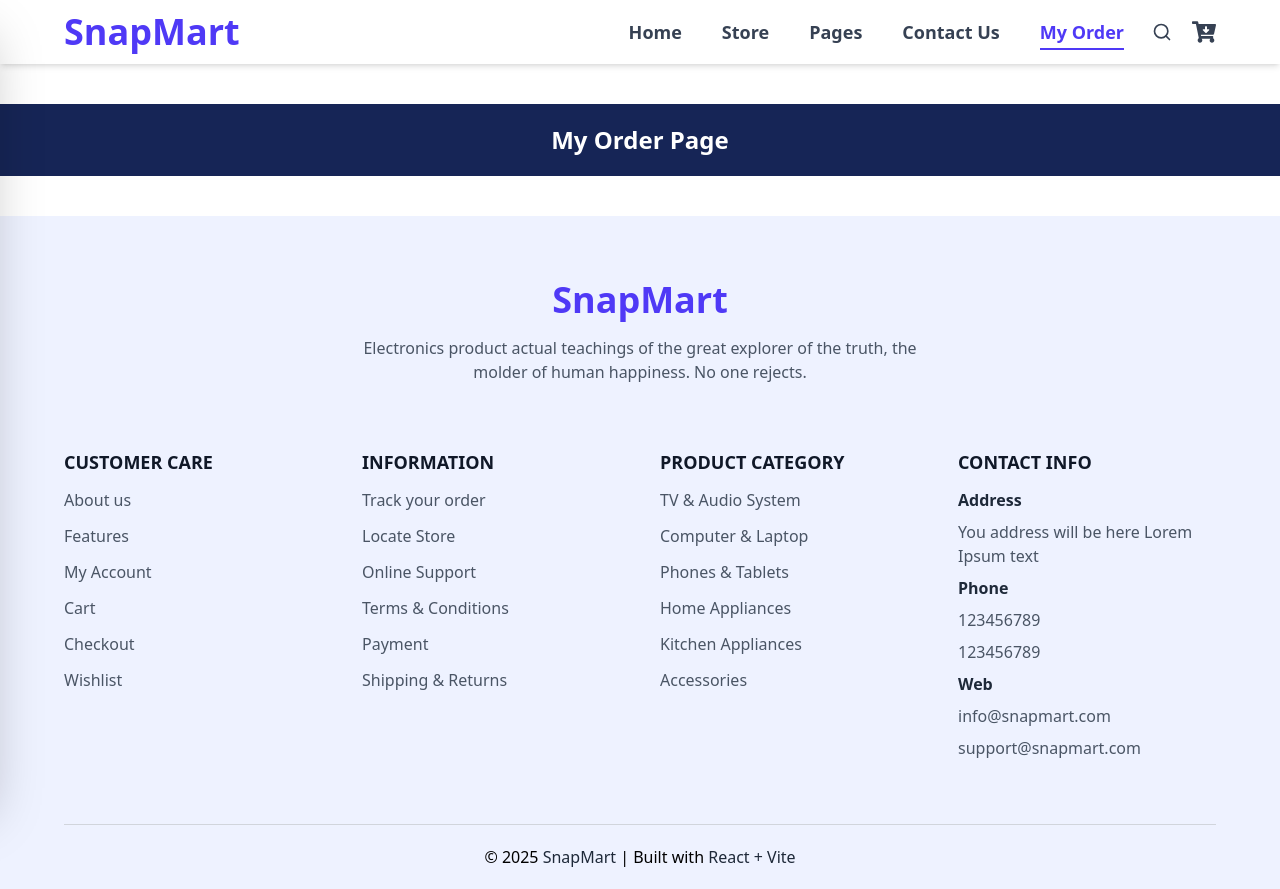
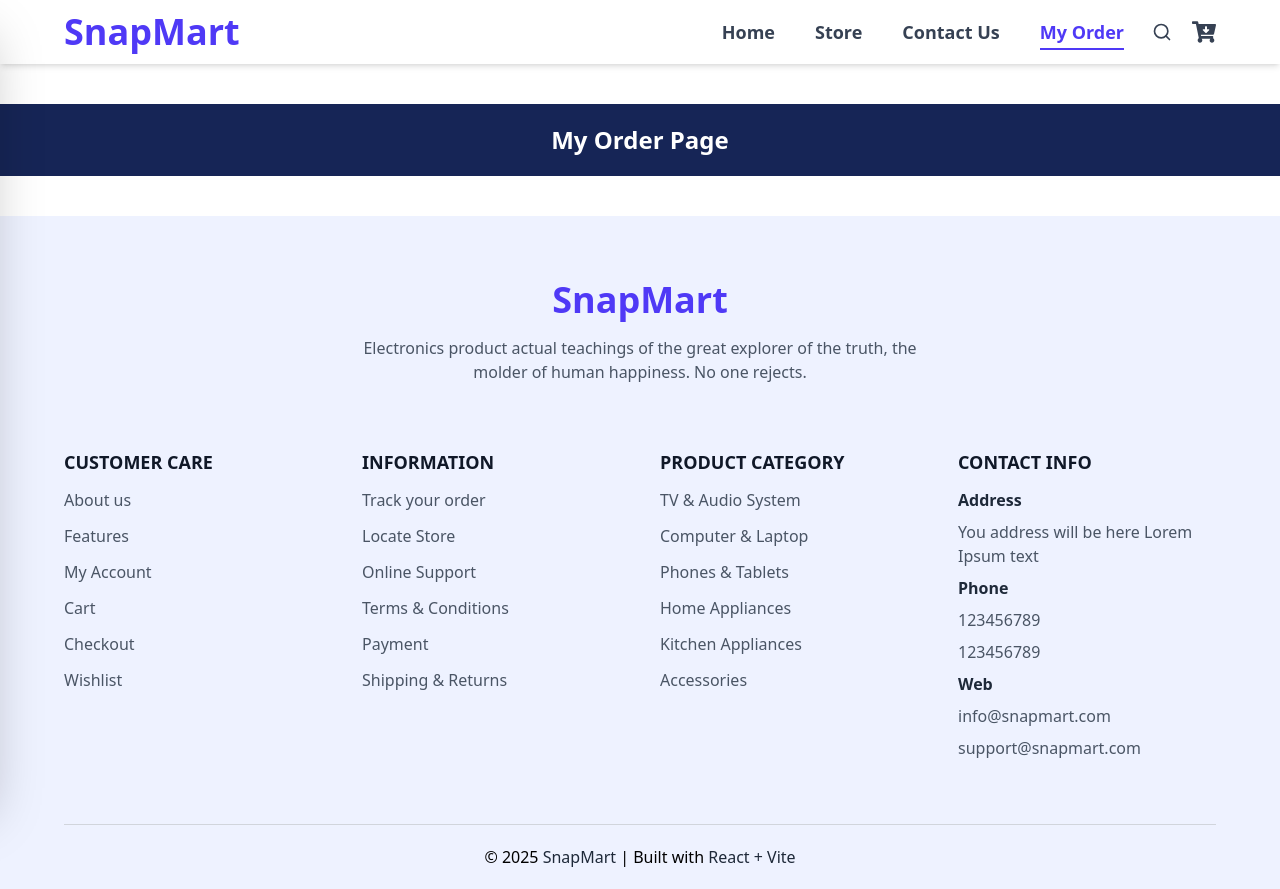
Before and after one commit to gulshan44/snapmart, a React (Vite) app: page /myorder in a window 1280 px wide. Built offline with nearby package versions, Linux system fonts and the light colour scheme.

Commit message:
Update ui

```diff
--- a/src/component/Navbar.jsx
+++ b/src/component/Navbar.jsx
@@ -10,7 +10,6 @@ import { useCart } from '../context/CartContext';
 const navLinks = [
     { name: "Home", path: "/" },
     { name: "Store", path: "/store" },
-    { name: "Pages", path: "/pages" },
     { name: "Contact Us", path: "/contact" },
     { name: "My Order", path: "/myorder" },
 ];
@@ -99,7 +98,7 @@ const Navbar = () => {
 
             {/* search bar */}
             <div
-                className={`flex justify-center items-center absolute z-[99] w-full p-4 bg-gray-100 shadow-2xl transition-all duration-500 ease-in-out overflow-hidden ${showSearchBar ? 'max-h-[100px] opacity-100' : 'max-h-0 opacity-0'
+                className={`flex justify-center items-center fixed top-15 left-0 z-50 w-full p-4 bg-gray-100 shadow-2xl transition-all duration-500 ease-in-out overflow-hidden ${showSearchBar ? 'max-h-[100px] opacity-100' : 'max-h-0 opacity-0'
                     }`}>
                 <input
                     type="text"
```
